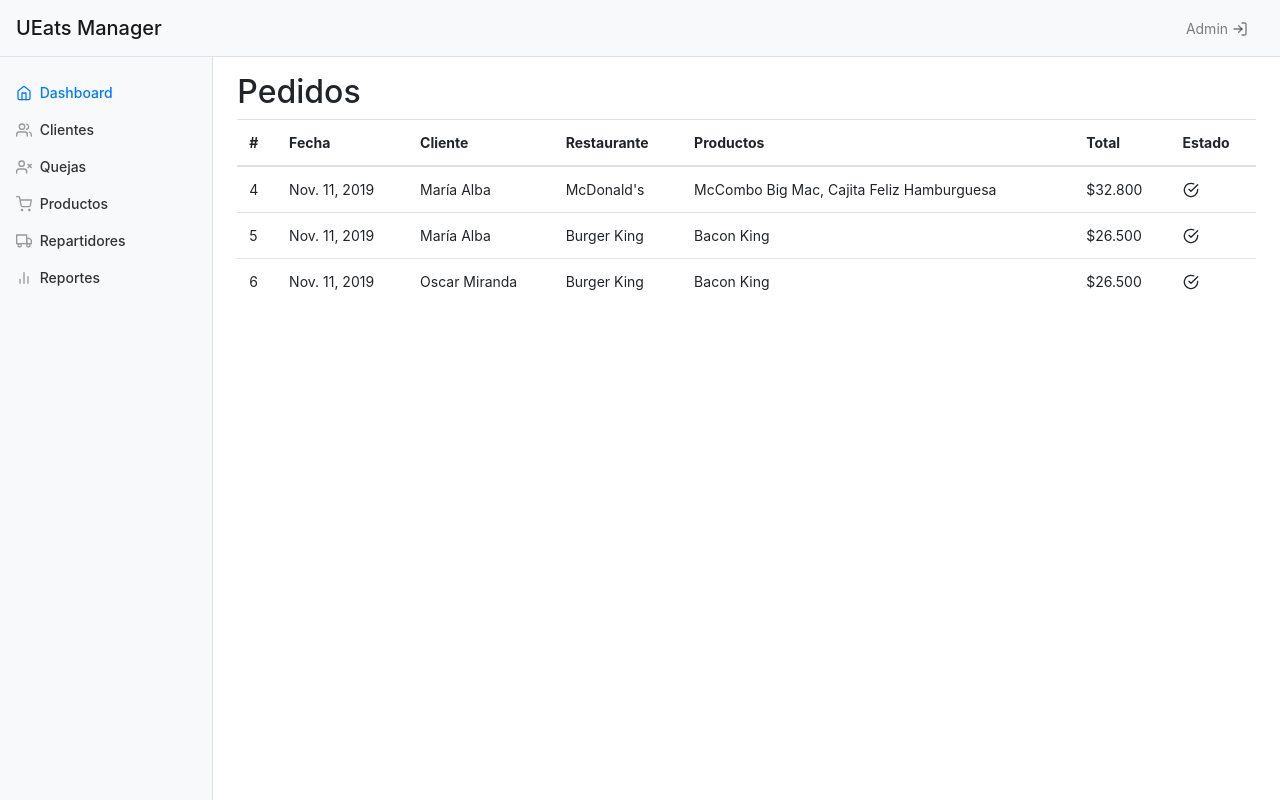
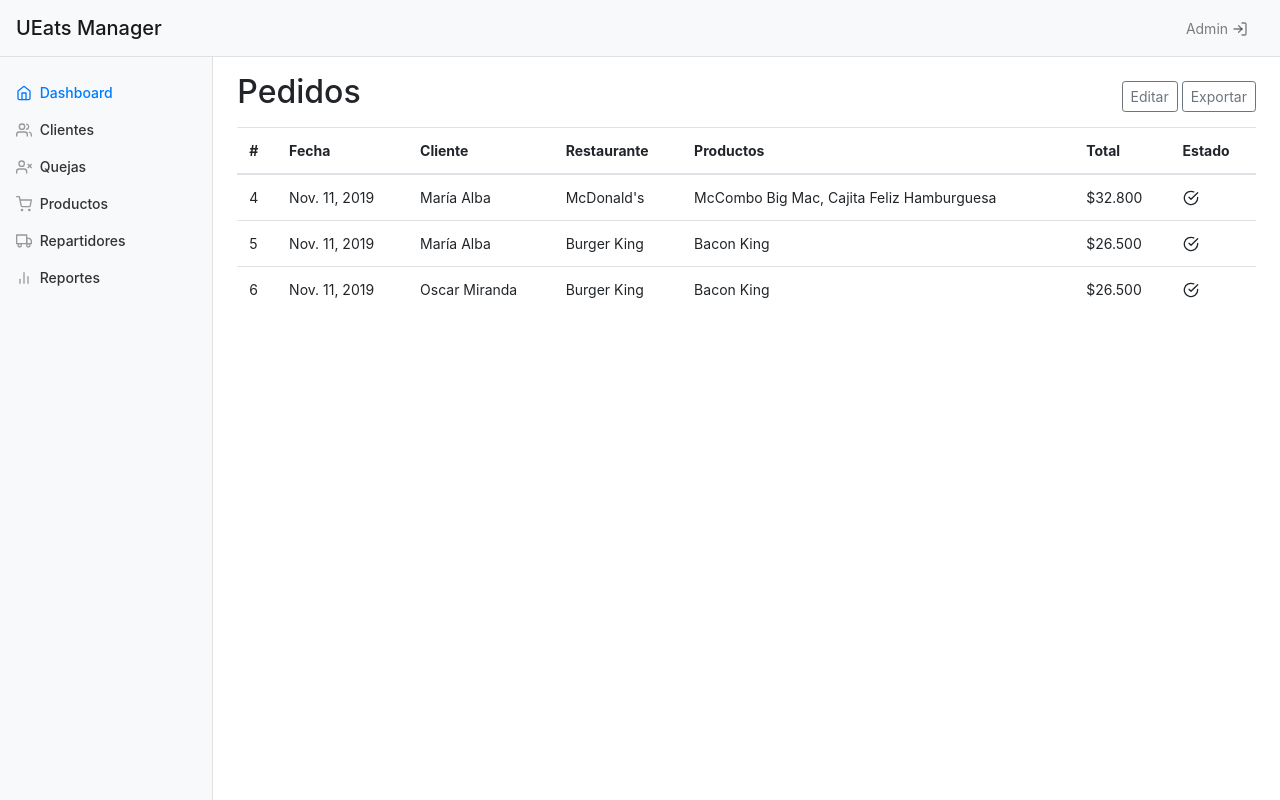
Before and after one commit to andrescuco/ueats, a Django app: page / in a window 1280 px wide. Run offline with Django 3.2, Linux system fonts and the light colour scheme; data comes from the database, SQL or seed files in the repository; both versions use the stored data as it was after the commit; some libraries are stand-ins or nearby versions.

Commit message:
Agregados botones editar y exportar

```diff
--- a/reportes/templates/reportes/index.html
+++ b/reportes/templates/reportes/index.html
@@ -1,7 +1,13 @@
 {% extends 'reportes/base.html' %}
 
 {% block content %}
-<h2>Pedidos</h2>
+<div class="d-flex justify-content-between flex-wrap align-items-center mb-2">
+        <h2>Pedidos</h2>
+        <div>
+            <a  href="/admin/reportes/pedido/"><button type="button" class="btn btn-sm btn-outline-secondary">Editar</button></a>
+            <button type="button" class="btn btn-sm btn-outline-secondary">Exportar</button>
+        </div>
+</div>
 {% if pedidos %}
 <table class="table table-hover">
     <thead>
```
Also changed, not shown: reportes/templates/reportes/clientes.html (+7 -1 lines), reportes/templates/reportes/repartidores.html (+7 -1 lines), db.sqlite3.
